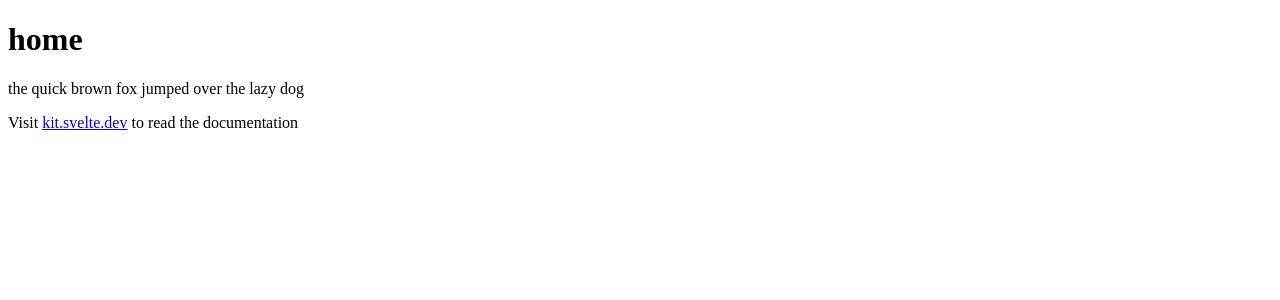
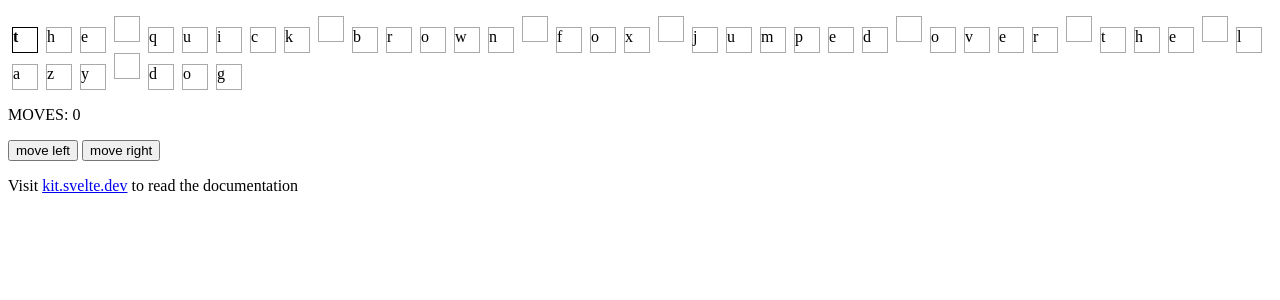
Before and after one commit to now-is/grandma-ann, a SvelteKit app: page / in a window 1280 px wide. Shown: the top 300 px of the page. Built offline with nearby package versions, Linux system fonts and the light colour scheme.

Commit message:
Introduce drag functions

```diff
--- a/src/lib/state.ts
+++ b/src/lib/state.ts
@@ -7,7 +7,7 @@ enum Mode {
 }
 
 type State = {
-	string: string;
+	string: string[];
 	height: number;
 	width: number;
 	cursor: number;
@@ -15,11 +15,35 @@ type State = {
 	moves: number;
 }
 
-export const state: State = {
-	string: 'the quick brown fox jumped over the lazy dog',
+export const initState: State = {
+	string: 'the quick brown fox jumped over the lazy dog'.split(''),
 	height: 4,
 	width: 8,
 	cursor: 0,
 	mode: Mode.Pan,
 	moves: 0,
 };
+
+export function moveRight(st: State) : State {
+	if (st.cursor >= st.string.length - 1) {
+		return st;
+	}
+	const letter = st.string[st.cursor];
+	st.string[st.cursor] = st.string[st.cursor+1];
+	st.string[st.cursor+1] = letter;
+	st.cursor += 1;
+	st.moves += 1;
+	return st;
+}
+
+export function moveLeft(st: State) : State {
+	if (st.cursor <= 0) {
+		return st;
+	}
+	const letter = st.string[st.cursor];
+	st.string[st.cursor] = st.string[st.cursor-1];
+	st.string[st.cursor-1] = letter;
+	st.cursor -= 1;
+	st.moves += 1;
+	return st;
+}
--- a/src/routes/+page.svelte
+++ b/src/routes/+page.svelte
@@ -1,8 +1,35 @@
 <script>
-	import { state } from '$lib/state.ts';
+	import { initState, moveRight, moveLeft } from '$lib/state.ts';
+
+	let state = initState;
 </script>
 
-<h1>home</h1>
-<p>{state.string}</p>
+<div class="app">
+<p>
+	{#each state.string as letter, i}
+		<span class="letter {i == state.cursor ? 'cursor' : ''}">{letter}</span>
+	{/each}
+</p>
+<p>MOVES: {state.moves}</p>
+
+<button on:click={() => state = moveLeft(state)}>move left</button>
+<button on:click={() => state = moveRight(state)}>move right</button>
 
 <p>Visit <a href="https://kit.svelte.dev">kit.svelte.dev</a> to read the documentation</p>
+</div>
+
+<style>
+	.letter {
+		display: inline-block;
+		height: 1.5em;
+		width: 1.5em;
+		border-width: 1px;
+		border-style: solid;
+		border-color: #aaa;
+		margin-inline: 4px;
+	}
+	.letter.cursor {
+		font-weight: bold;
+		border-color: black;
+	}
+</style>
```
